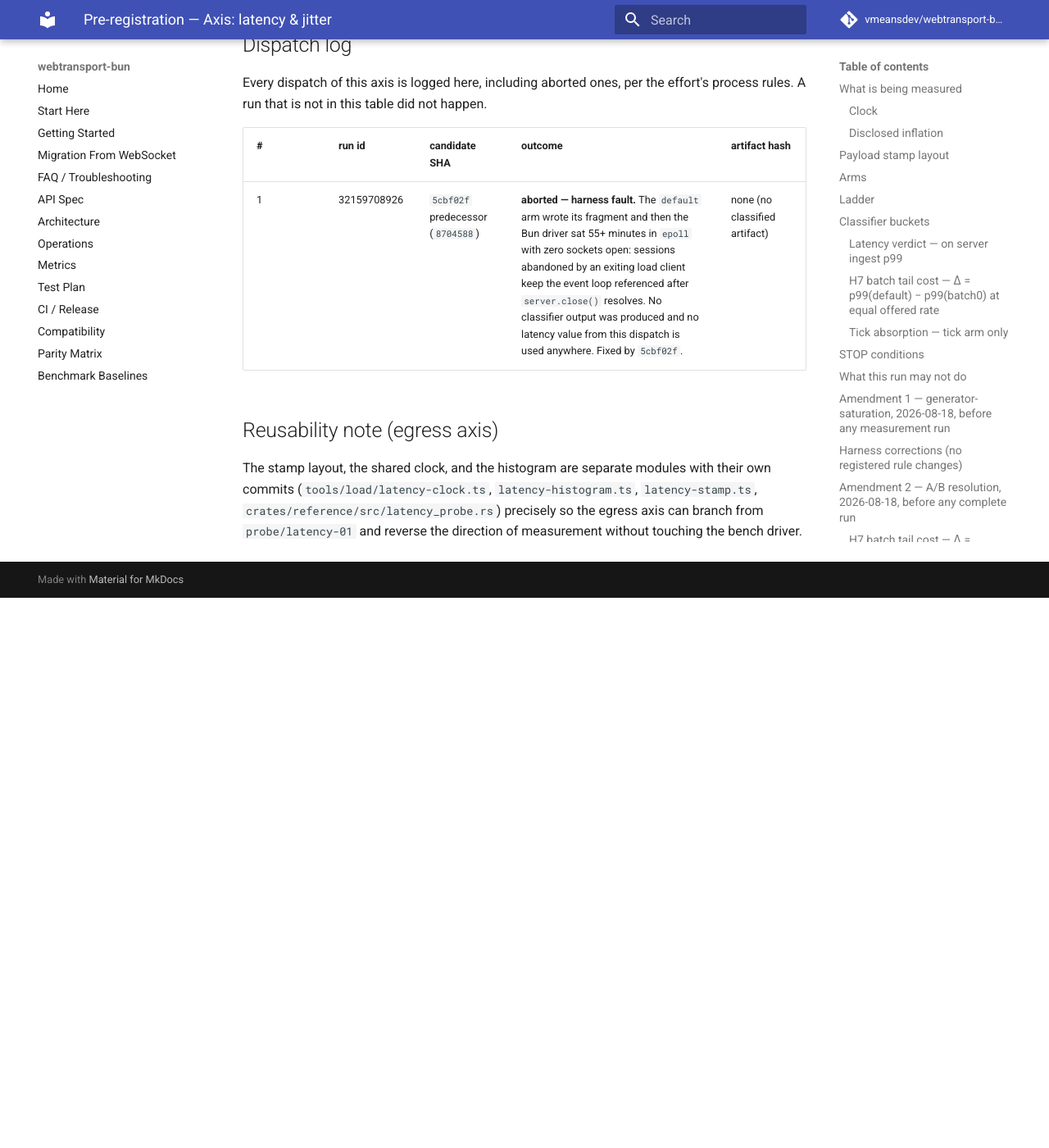
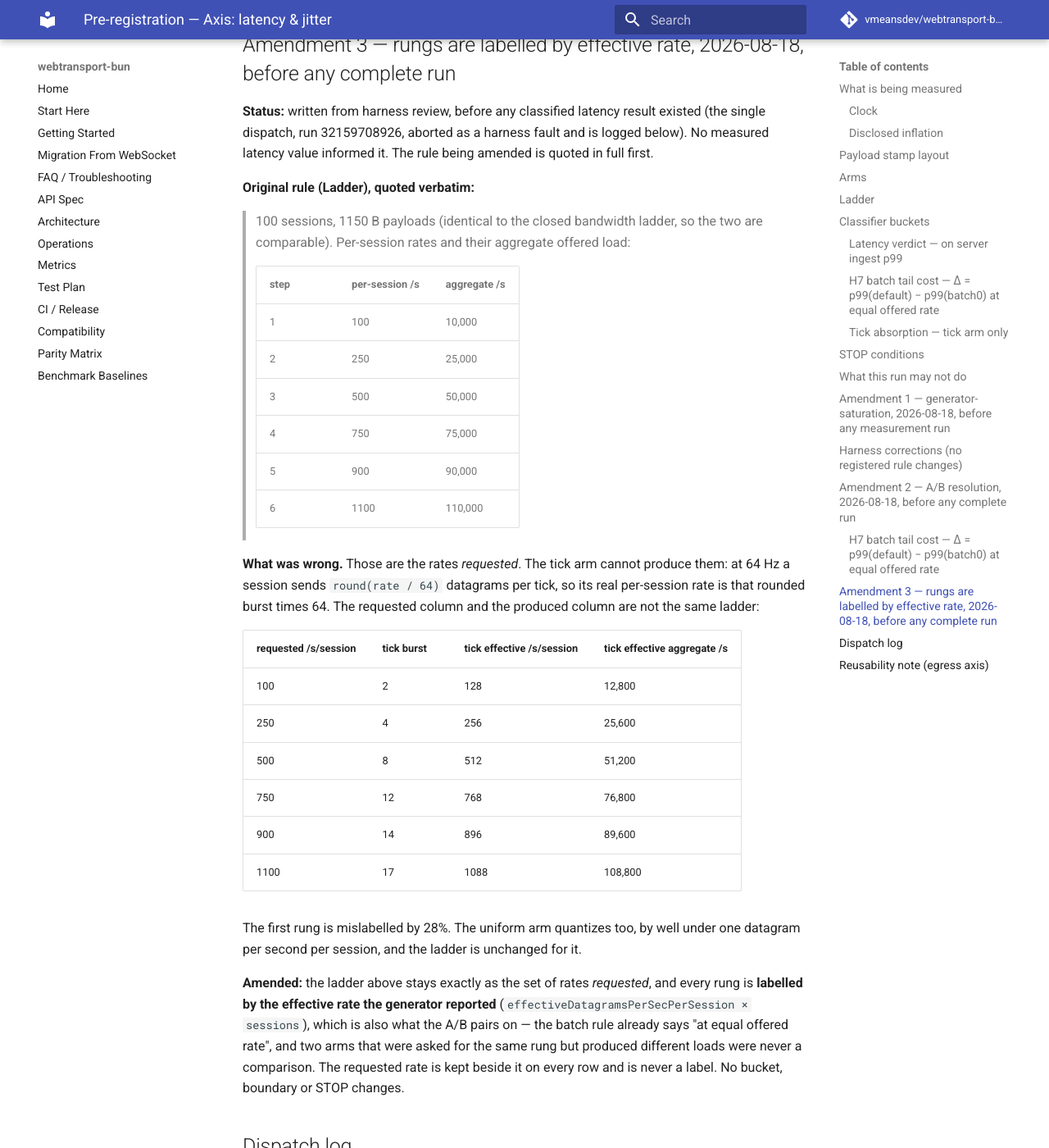
Before and after one commit to vmeansdev/webtransport-bun, an MkDocs documentation site: the page built from docs/research/preregistrations/latency.md, in a window 1280 px wide and 1400 px high, scrolled down 8727 px. Shown: the whole window at 82% size. Built offline with MkDocs 1.6.1 and Material for MkDocs 9.7.7, drawn with Linux system fonts in a browser that asks for light colours; comment, search, counter and statistics services are not loaded; before the commit the page ends 9456 px from its top, so only the background shows below that.

Commit message:
Label every latency rung by the rate the generator actually produced, so the tick arm stops reporting a ladder it never ran.
The tick arm sends round(rate / tickHz) datagrams per tick, so a requested
100/s/session at 64 Hz is really 128 — the first rung was mislabelled by 28%,
and the batch A/B, which the pre-registration defines "at equal offered rate",
paired arms on the request rather than on the load. Rungs, curves, crossings and
the A/B key now come from the client's reported effective rate; the requested
rate rides along on every row as a disclosure and is never a label. The server's
datagram limiter gains a tick's worth of headroom per session for the same
reason. Amendment 3 records it against the quoted original ladder.

Co-Authored-By: Claude Fable 5 <noreply@anthropic.com>
Claude-Session: https://claude.ai/code/session_01J6XgaCwKmiXs7S56nLNgbf

```diff
--- a/docs/research/preregistrations/latency.md
+++ b/docs/research/preregistrations/latency.md
@@ -336,6 +336,52 @@ own quantization is labelled `ab-unresolvable` and its bucket is advisory, the
 same way a delivery-ratio gap already makes one `ab-confounded`. This can only
 weaken a claim, never manufacture one.
 
+## Amendment 3 — rungs are labelled by effective rate, 2026-08-18, before any complete run
+
+**Status:** written from harness review, before any classified latency result
+existed (the single dispatch, run 32159708926, aborted as a harness fault and is
+logged below). No measured latency value informed it. The rule being amended is
+quoted in full first.
+
+**Original rule (Ladder), quoted verbatim:**
+
+> 100 sessions, 1150 B payloads (identical to the closed bandwidth ladder, so the
+> two are comparable). Per-session rates and their aggregate offered load:
+>
+> | step | per-session /s | aggregate /s |
+> |---|---|---|
+> | 1 | 100 | 10,000 |
+> | 2 | 250 | 25,000 |
+> | 3 | 500 | 50,000 |
+> | 4 | 750 | 75,000 |
+> | 5 | 900 | 90,000 |
+> | 6 | 1100 | 110,000 |
+
+**What was wrong.** Those are the rates *requested*. The tick arm cannot produce
+them: at 64 Hz a session sends `round(rate / 64)` datagrams per tick, so its real
+per-session rate is that rounded burst times 64. The requested column and the
+produced column are not the same ladder:
+
+| requested /s/session | tick burst | tick effective /s/session | tick effective aggregate /s |
+|---|---|---|---|
+| 100 | 2 | 128 | 12,800 |
+| 250 | 4 | 256 | 25,600 |
+| 500 | 8 | 512 | 51,200 |
+| 750 | 12 | 768 | 76,800 |
+| 900 | 14 | 896 | 89,600 |
+| 1100 | 17 | 1088 | 108,800 |
+
+The first rung is mislabelled by 28%. The uniform arm quantizes too, by well
+under one datagram per second per session, and the ladder is unchanged for it.
+
+**Amended:** the ladder above stays exactly as the set of rates *requested*, and
+every rung is **labelled by the effective rate the generator reported**
+(`effectiveDatagramsPerSecPerSession × sessions`), which is also what the A/B
+pairs on — the batch rule already says "at equal offered rate", and two arms that
+were asked for the same rung but produced different loads were never a
+comparison. The requested rate is kept beside it on every row and is never a
+label. No bucket, boundary or STOP changes.
+
 ## Dispatch log
 
 Every dispatch of this axis is logged here, including aborted ones, per the
```
Also changed, not shown: 3 other files.
